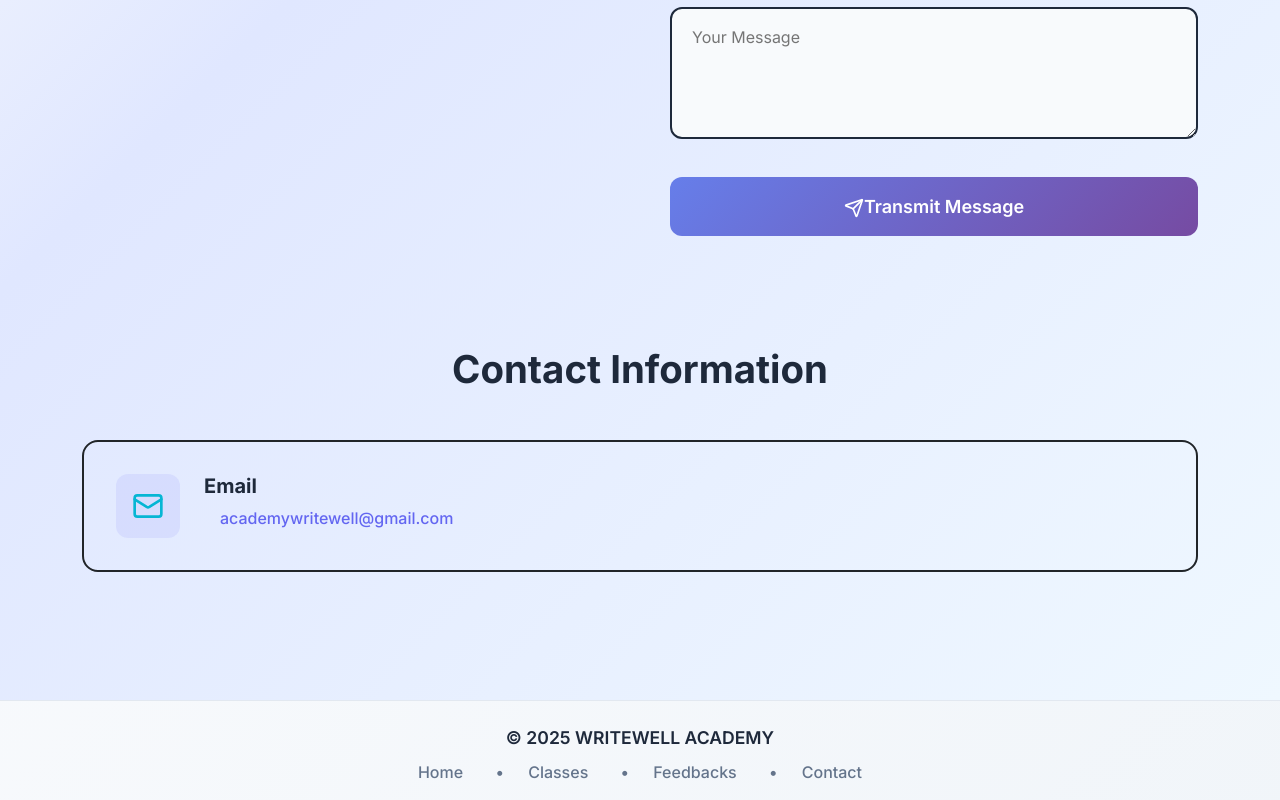
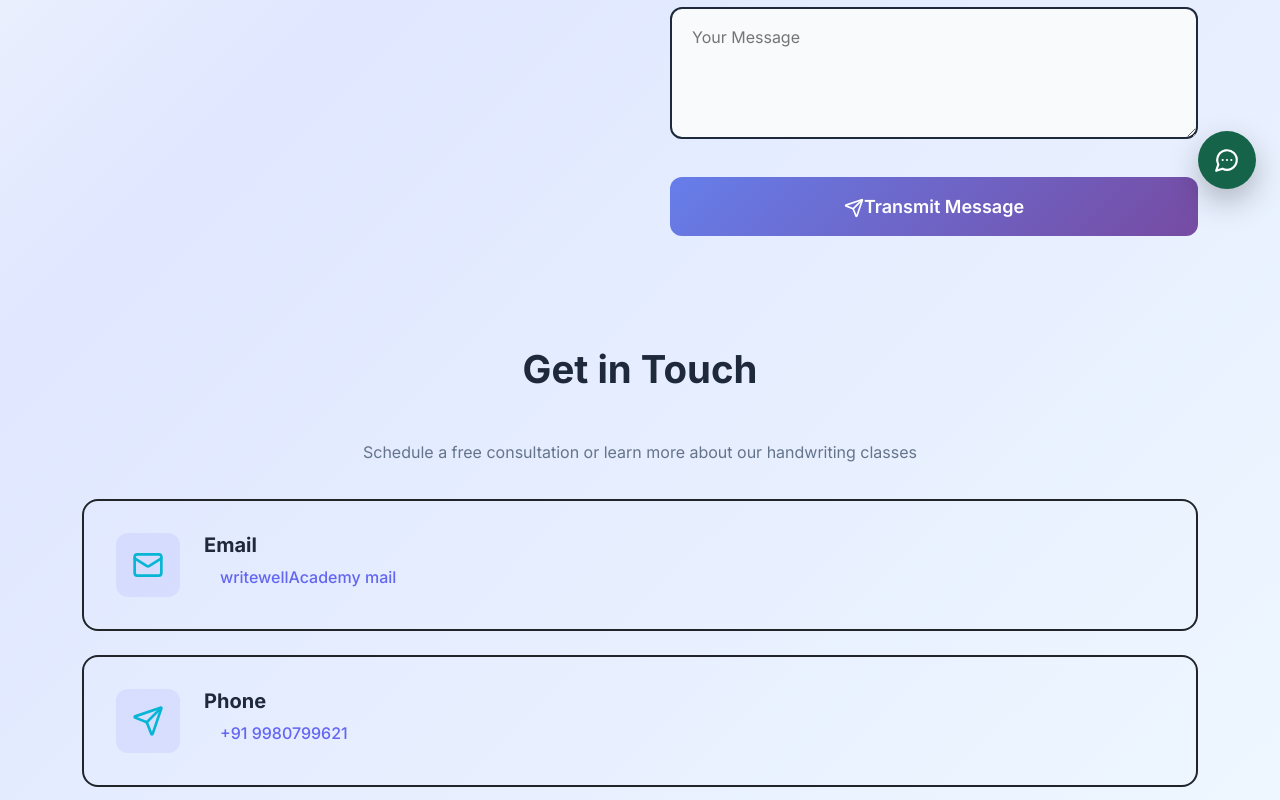
Before and after one commit to Deven4251/WRITEWELL-ACADEMY, a React (Vite) app in the folder Writewell Academy/: page /contact in a window 1280 px wide. Shown: the part 480-1280 px from the top of the page. Built offline with nearby package versions, Linux system fonts and the light colour scheme; no server answers.

Commit message:
whatsapp feature

```diff
--- /dev/null
+++ b/Writewell Academy/src/components/WhatsappButton.jsx
@@ -0,0 +1,73 @@
+/* eslint-disable no-unused-vars */
+import { motion } from "framer-motion";
+import { MessageCircleMore } from "lucide-react";
+import { useTheme } from "../context/ThemeContext";
+import { getThemeColors } from "../theme/colors";
+import { useEffect, useState } from "react";
+
+const FloatingWhatsAppButton = ({
+    phone = "916386024257",
+    message = "Hello handwriting-champions Team, I would like to schedule a free consultation for your handwriting classes program.",
+}) => {
+    const { theme } = useTheme();
+    const colors = getThemeColors(theme);
+
+    const [bottomOffset, setBottomOffset] = useState(24);
+
+    const whatsappUrl = `https://wa.me/${phone}?text=${encodeURIComponent(
+        message
+    )}`;
+
+    useEffect(() => {
+        const footer = document.querySelector(".footer-component");
+        if (!footer) return;
+
+        const observer = new IntersectionObserver(
+            ([entry]) => {
+                if (entry.isIntersecting) {
+                    setBottomOffset(footer.offsetHeight + 24);
+                } else {
+                    setBottomOffset(24);
+                }
+            },
+            { threshold: 0.01 }
+        );
+
+        observer.observe(footer);
+
+        return () => observer.disconnect();
+    }, []);
+
+    return (
+        <motion.a
+            href={whatsappUrl}
+            target="_blank"
+            rel="noopener noreferrer"
+            animate={{ bottom: bottomOffset }}
+            transition={{ type: "spring", stiffness: 280, damping: 22 }}
+            whileHover={{ scale: 1.1 }}
+            whileTap={{ scale: 0.95 }}
+            style={{
+                position: "fixed",
+                right: "24px",
+                zIndex: 9999,
+                width: "58px",
+                height: "58px",
+                borderRadius: "50%",
+                background: colors.whatsapp,
+                display: "flex",
+                alignItems: "center",
+                justifyContent: "center",
+                color: "#fff",
+                boxShadow: "0 12px 30px rgba(0,0,0,0.25)",
+                cursor: "pointer",
+                textDecoration: "none",
+            }}
+            aria-label="Chat on WhatsApp"
+        >
+            <MessageCircleMore size={26} />
+        </motion.a>
+    );
+};
+
+export default FloatingWhatsAppButton;
--- a/Writewell Academy/src/pages/Classes.jsx
+++ b/Writewell Academy/src/pages/Classes.jsx
@@ -15,6 +15,7 @@ import {
 import { useTheme } from "../context/ThemeContext";
 import { getThemeColors } from "../theme/colors";
 import "./classes.css";
+import FloatingWhatsAppButton from "../components/WhatsappButton";
 
 /* ---------------- SMALL STAT ---------------- */
 const SmallStat = ({ label, value, colors }) => (
@@ -236,6 +237,7 @@ const Classes = () => {
       </section>
 
       {/* Main Content */}
+
       <main className="classes-main" data-theme={theme}>
         <div className="container">
           <div className="row">
@@ -430,7 +432,7 @@ const Classes = () => {
           </div>
         </div>
       </main>
-
+      <FloatingWhatsAppButton />
       <Footer />
     </>
   );
--- a/Writewell Academy/src/pages/Contact.jsx
+++ b/Writewell Academy/src/pages/Contact.jsx
@@ -9,6 +9,7 @@ import { useTheme } from "../context/ThemeContext";
 import { getThemeColors } from "../theme/colors";
 import "./contact.css";
 import api from "../api/axios";
+import FloatingWhatsAppButton from "../components/WhatsappButton";
 
 const Contact = () => {
   const { theme } = useTheme();
@@ -71,9 +72,7 @@ const Contact = () => {
   return (
     <>
       <Header />
-
       <main className="contact-main" data-theme={theme}>
-
         {/* FORM SECTION */}
         <section className="contact-form-section" data-theme={theme}>
           <div className="container">
@@ -234,8 +233,22 @@ const Contact = () => {
               className="contact-details"
             >
               <h2 className="details-title" style={{ color: colors.textDark }}>
-                Contact Information
+                Get in Touch
               </h2>
+
+              <p
+                className="details-subtitle"
+                style={{
+                  color: colors.textMuted,
+                  maxWidth: "555px",
+                  margin: "0 auto 35px",
+                  textAlign: "center",
+                }}
+              >
+              Schedule a free consultation or learn more about our handwriting classes
+              </p>
+
+              {/* EMAIL */}
               <motion.div
                 className="detail-item"
                 whileHover={{ scale: 1.05, y: -5 }}
@@ -254,7 +267,32 @@ const Contact = () => {
                       href="mailto:academywritewell@gmail.com"
                       style={{ color: colors.primary }}
                     >
-                      academywritewell@gmail.com
+                      writewellAcademy mail
+                    </a>
+                  </p>
+                </div>
+              </motion.div>
+                <br />
+              {/* PHONE */}
+              <motion.div
+                className="detail-item"
+                whileHover={{ scale: 1.05, y: -5 }}
+                transition={{ duration: 0.3 }}
+              >
+                <div
+                  className="detail-icon-wrapper"
+                  style={{ color: colors.accent }}
+                >
+                  <Send size={32} />
+                </div>
+                <div className="detail-content">
+                  <h3 style={{ color: colors.textDark }}>Phone</h3>
+                  <p style={{ color: colors.textMuted }}>
+                    <a
+                      href="tel:+919980799621"
+                      style={{ color: colors.primary }}
+                    >
+                      +91 9980799621
                     </a>
                   </p>
                 </div>
@@ -262,8 +300,9 @@ const Contact = () => {
             </motion.div>
           </div>
         </section>
+
       </main>
-
+      <FloatingWhatsAppButton />
       <Footer />
     </>
   );
--- a/Writewell Academy/src/pages/Home.jsx
+++ b/Writewell Academy/src/pages/Home.jsx
@@ -6,6 +6,7 @@ import { motion } from "framer-motion";
 import { PenLine, Sparkles, Feather, Wand2, ArrowRight } from "lucide-react";
 import { useTheme } from "../context/ThemeContext";
 import { getThemeColors } from "../theme/colors";
+import FloatingWhatsAppButton from "../components/WhatsappButton";
 import { useNavigate } from "react-router-dom";
 import "./home.css";
 
@@ -118,6 +119,7 @@ const Home = () => {
       <Header />
 
       {/* Hero Section */}
+
       <section className="hero-section" data-theme={theme}>
         <div className="container">
           <div className="row align-items-center min-vh-75">
@@ -291,7 +293,7 @@ const Home = () => {
           </div>
         </div>
       </section>
-
+      <FloatingWhatsAppButton />
       <Footer />
     </>
   );
--- a/Writewell Academy/src/pages/Insights.jsx
+++ b/Writewell Academy/src/pages/Insights.jsx
@@ -10,6 +10,7 @@ import { getThemeColors } from "../theme/colors";
 import Confetti from "../utils/confetti";
 import api from "../api/axios";
 import "./insights.css";
+import FloatingWhatsAppButton from "../components/WhatsappButton";
 
 const galleryItems = [
   {
@@ -619,7 +620,7 @@ const Insights = () => {
           </div>
         </section>
       </main>
-
+      <FloatingWhatsAppButton />
       <Footer />
     </>
   );
--- a/Writewell Academy/src/theme/colors.js
+++ b/Writewell Academy/src/theme/colors.js
@@ -3,6 +3,7 @@ const getThemeColors = (theme = 'dark') => {
   if (theme === 'dark') {
     return {
       primary: '#818cf8', // Lighter indigo for dark mode
+      whatsapp: "#156348",
       secondary: '#a78bfa', // Lighter purple
       accent: '#22d3ee', // Brighter cyan
       background: '#0f172a', // Dark slate
@@ -24,6 +25,7 @@ const getThemeColors = (theme = 'dark') => {
   // Light theme (default)
   return {
     primary: '#6366f1', // Modern indigo
+    whatsapp:"#156348",
     secondary: '#8b5cf6', // Purple
     accent: '#06b6d4', // Cyan
     background: '#f8fafc', // Soft gray background
```
